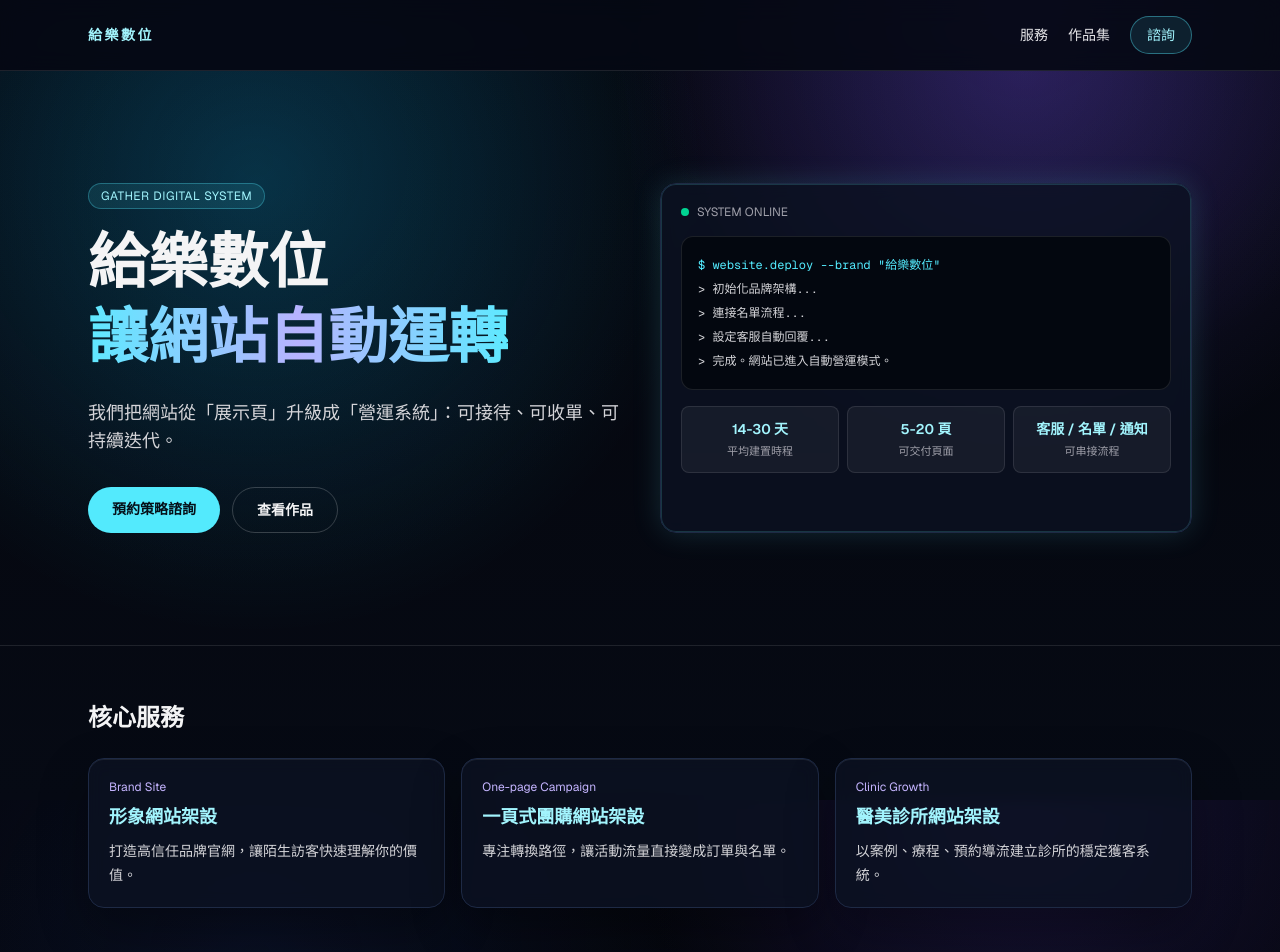
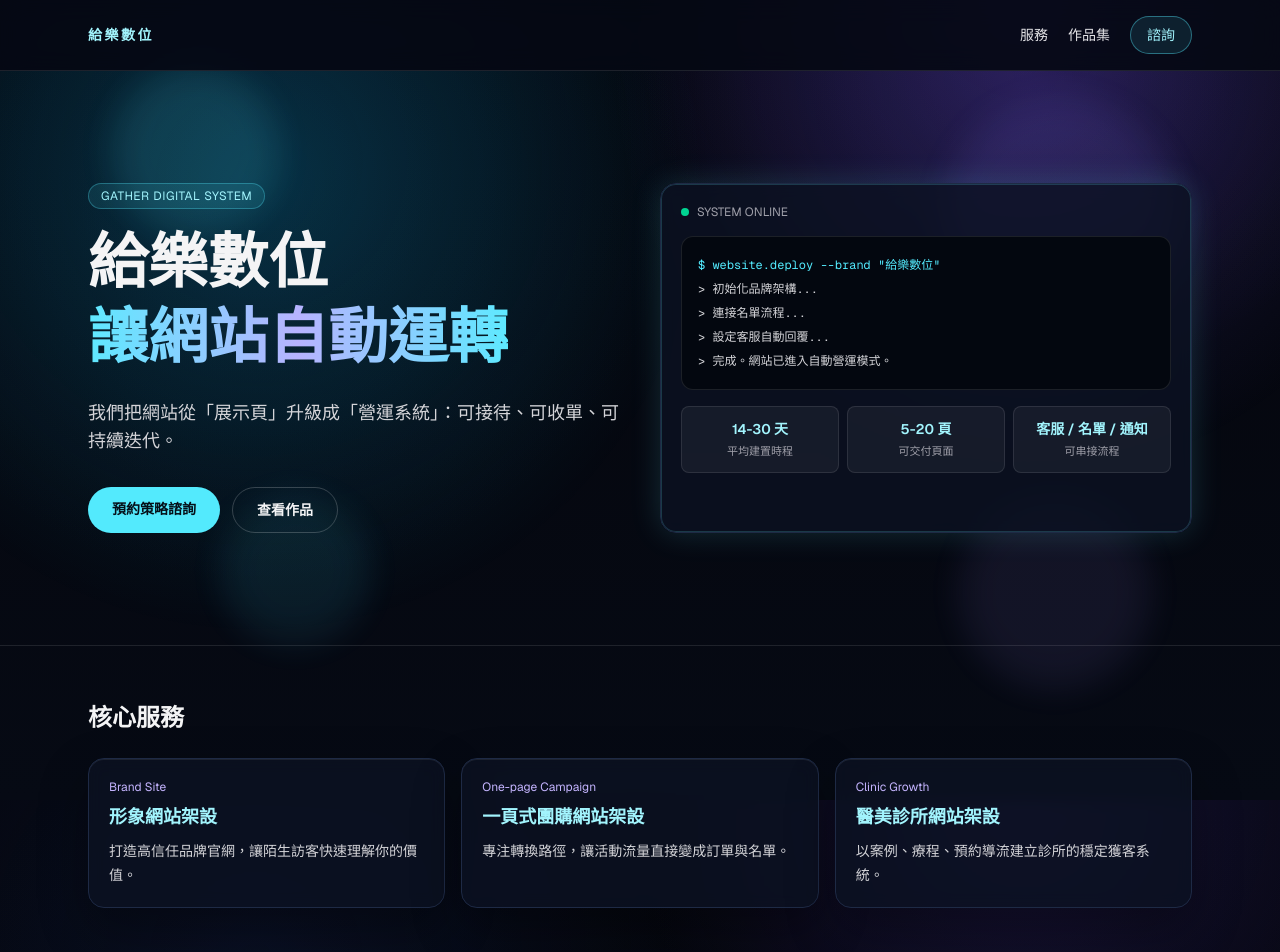
Before and after one commit to Gathertaiwan-Group/gather-landingpage, a Next.js app: page / in a window 1280 px wide. Shown: the top 952 px of the page. Built offline with nearby package versions, Linux system fonts and the light colour scheme.

Commit message:
feat: complete premium neon revamp with entrance and scroll animations

```diff
--- a/src/app/globals.css
+++ b/src/app/globals.css
@@ -98,3 +98,71 @@ body {
 .intro-glow {
   animation: soft-glow 2.6s ease-in-out infinite;
 }
+
+.reveal-base {
+  opacity: 0;
+  transform: translateY(22px);
+  transition: opacity 700ms ease, transform 700ms ease;
+}
+
+.reveal-visible {
+  opacity: 1;
+  transform: translateY(0);
+}
+
+@keyframes particle-float {
+  0% {
+    transform: translateY(0) translateX(0) scale(1);
+    opacity: 0.25;
+  }
+  50% {
+    transform: translateY(-40px) translateX(20px) scale(1.08);
+    opacity: 0.45;
+  }
+  100% {
+    transform: translateY(0) translateX(0) scale(1);
+    opacity: 0.25;
+  }
+}
+
+.particle {
+  position: absolute;
+  border-radius: 9999px;
+  filter: blur(16px);
+  animation: particle-float 8s ease-in-out infinite;
+}
+
+.p1 {
+  width: 160px;
+  height: 160px;
+  top: 12%;
+  left: 8%;
+  background: #5ee9ff55;
+}
+
+.p2 {
+  width: 220px;
+  height: 220px;
+  top: 18%;
+  right: 10%;
+  background: #8b7bff44;
+  animation-delay: 1s;
+}
+
+.p3 {
+  width: 140px;
+  height: 140px;
+  bottom: 15%;
+  left: 16%;
+  background: #49d6ff33;
+  animation-delay: 1.8s;
+}
+
+.p4 {
+  width: 180px;
+  height: 180px;
+  bottom: 10%;
+  right: 12%;
+  background: #a68dff33;
+  animation-delay: 2.4s;
+}
--- a/src/app/page.tsx
+++ b/src/app/page.tsx
@@ -1,3 +1,5 @@
+import Reveal from "@/components/reveal";
+
 const services = [
   {
     title: "形象網站架設",
@@ -31,6 +33,13 @@ const portfolio = [
 export default function Home() {
   return (
     <main className="min-h-screen text-zinc-100">
+      <div className="pointer-events-none fixed inset-0 -z-10 overflow-hidden">
+        <div className="particle p1" />
+        <div className="particle p2" />
+        <div className="particle p3" />
+        <div className="particle p4" />
+      </div>
+
       <section className="relative overflow-hidden border-b border-white/10">
         <div className="absolute inset-0 bg-[radial-gradient(circle_at_20%_20%,#00e5ff2a_0%,transparent_40%),radial-gradient(circle_at_80%_0%,#7c5cff35_0%,transparent_35%)]" />
         <div className="mx-auto grid max-w-6xl gap-10 px-6 py-24 md:grid-cols-2 md:py-28">
@@ -79,11 +88,12 @@ export default function Home() {
         </div>
       </section>
 
-      <section className="mx-auto max-w-6xl px-6 py-14">
+      <Reveal className="mx-auto max-w-6xl px-6 py-14" delayMs={80}>
+        <section>
           <h2 className="text-2xl font-semibold">核心服務</h2>
           <div className="mt-6 grid gap-4 md:grid-cols-3">
-          {services.map((s) => (
-            <article key={s.title} className="glass-card rounded-2xl p-5">
+            {services.map((s, idx) => (
+              <article key={s.title} className="glass-card rounded-2xl p-5 hover:-translate-y-1 hover:border-cyan-300/40 transition-all duration-300" style={{ transitionDelay: `${idx * 70}ms` }}>
                 <p className="text-xs text-violet-300">{s.tag}</p>
                 <h3 className="mt-2 text-lg font-semibold text-cyan-200">{s.title}</h3>
                 <p className="mt-2 text-sm leading-6 text-zinc-300">{s.desc}</p>
@@ -91,12 +101,14 @@ export default function Home() {
             ))}
           </div>
         </section>
+      </Reveal>
 
-      <section className="mx-auto max-w-6xl px-6 pb-20">
+      <Reveal className="mx-auto max-w-6xl px-6 pb-12" delayMs={120}>
+        <section>
           <h2 className="text-2xl font-semibold">精選案例</h2>
           <div className="mt-6 grid gap-4 md:grid-cols-3">
-          {portfolio.map((item) => (
-            <article key={item.name} className="glass-card rounded-2xl p-5">
+            {portfolio.map((item, idx) => (
+              <article key={item.name} className="glass-card rounded-2xl p-5 hover:-translate-y-1 hover:border-violet-300/40 transition-all duration-300" style={{ transitionDelay: `${idx * 70}ms` }}>
                 <p className="text-xs font-medium text-violet-300">{item.category}</p>
                 <h3 className="mt-2 text-lg font-semibold">{item.name}</h3>
                 <p className="mt-2 text-sm text-zinc-300">{item.result}</p>
@@ -104,6 +116,17 @@ export default function Home() {
             ))}
           </div>
         </section>
+      </Reveal>
+
+      <Reveal className="mx-auto max-w-6xl px-6 pb-20" delayMs={160}>
+        <section className="neon-outline rounded-3xl bg-[#081325b8] p-8">
+          <h2 className="text-2xl font-semibold">準備把網站升級成自動營運系統？</h2>
+          <p className="mt-3 text-zinc-300">從視覺、內容、客服到名單轉換，給樂數位幫你一次到位。</p>
+          <a href="/contact" className="mt-6 inline-flex rounded-full bg-cyan-300 px-6 py-3 text-sm font-semibold text-[#051019]">
+            立即啟動專案
+          </a>
+        </section>
+      </Reveal>
     </main>
   );
 }
--- /dev/null
+++ b/src/components/reveal.tsx
@@ -0,0 +1,42 @@
+"use client";
+
+import { useEffect, useRef, useState } from "react";
+
+type RevealProps = {
+  children: React.ReactNode;
+  className?: string;
+  delayMs?: number;
+};
+
+export default function Reveal({ children, className = "", delayMs = 0 }: RevealProps) {
+  const ref = useRef<HTMLDivElement | null>(null);
+  const [visible, setVisible] = useState(false);
+
+  useEffect(() => {
+    const node = ref.current;
+    if (!node) return;
+
+    const io = new IntersectionObserver(
+      ([entry]) => {
+        if (entry.isIntersecting) {
+          setVisible(true);
+          io.disconnect();
+        }
+      },
+      { threshold: 0.2 },
+    );
+
+    io.observe(node);
+    return () => io.disconnect();
+  }, []);
+
+  return (
+    <div
+      ref={ref}
+      className={`reveal-base ${visible ? "reveal-visible" : ""} ${className}`}
+      style={{ transitionDelay: `${delayMs}ms` }}
+    >
+      {children}
+    </div>
+  );
+}
```
Lines whose indentation alone changed are shown as unchanged.
